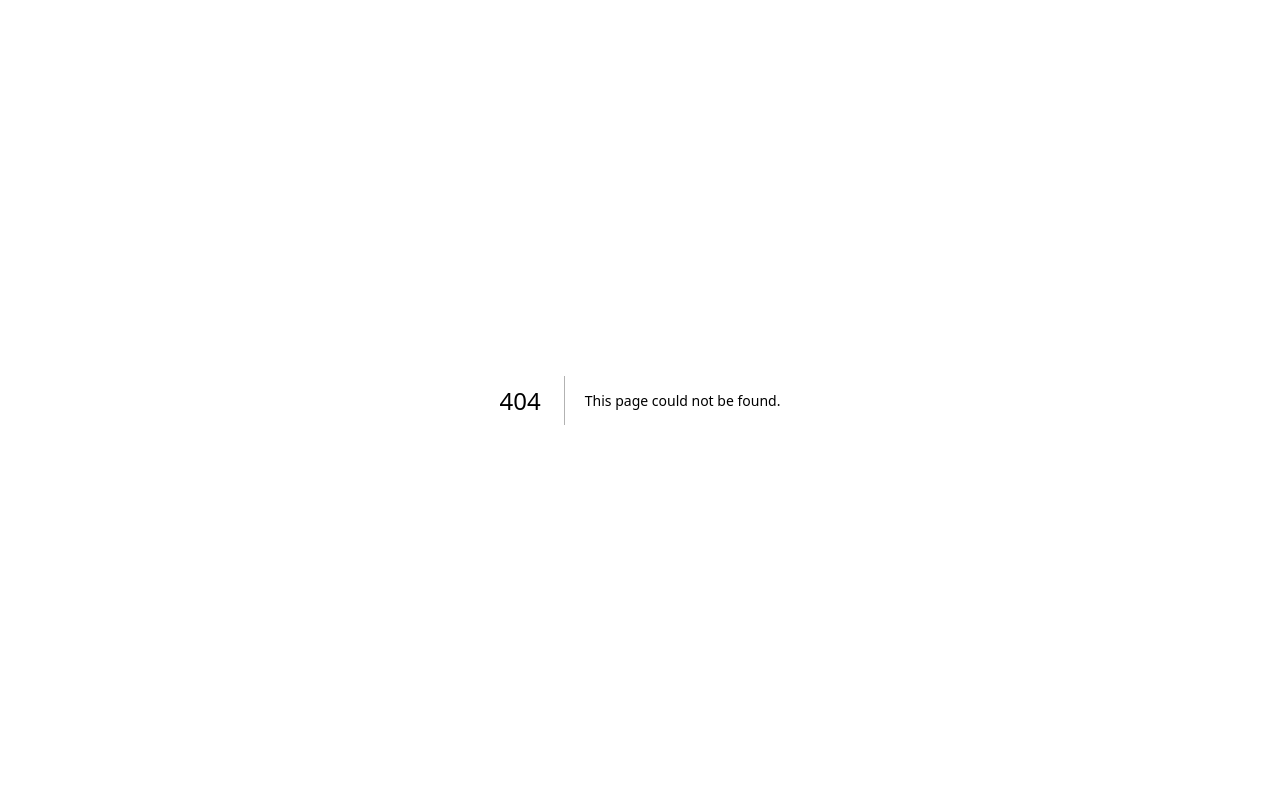
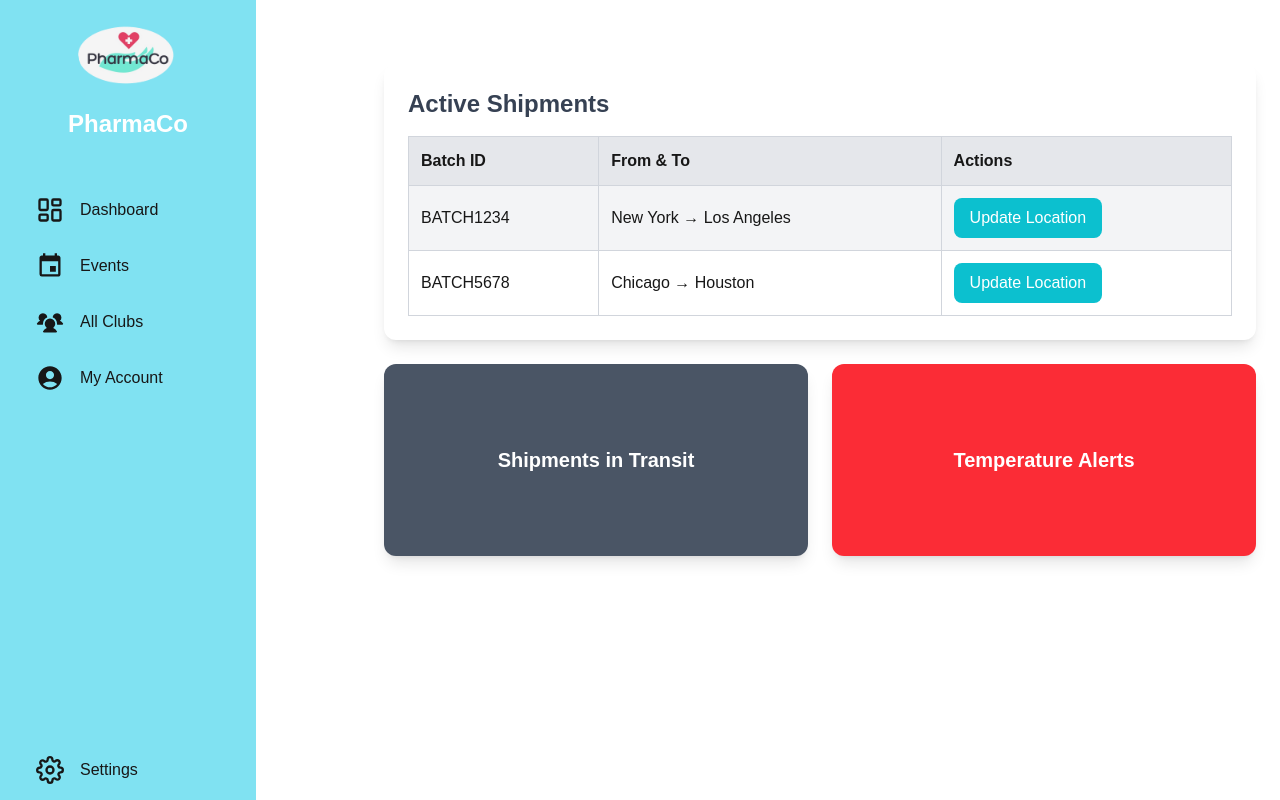
Before and after one commit to Monalisha-Roy/pharma-supply-chain, a Next.js app: page /distributor/shipment in a window 1280 px wide. Before the commit this address had no page. Built offline with nearby package versions, Linux system fonts and the light colour scheme.

Commit message:
updated verify page, distributor dashboard

```diff
--- /dev/null
+++ b/src/app/distributor/page.tsx
@@ -0,0 +1,33 @@
+import SideBar from "@/component/SideBar";
+
+export default function Manufacturer() {
+    return (
+        <div className="w-full min-h-screen bg-white flex">
+            {/* Sidebar */}
+            <SideBar />
+
+            {/* Main Content */}
+            <div className="flex-1 p-6 ml-10 mt-10 flex flex-col space-y-6">
+
+                {/* GPS Tracking (Landscape Box) */}
+                <div className="bg-[#0cc0cf] bg-opacity-60 text-white rounded-xl shadow-lg p-6 h-52 flex items-center justify-center text-2xl font-semibold">
+                    GPS Tracking of Shipments
+                </div>
+
+                {/* Bottom Two Boxes */}
+                <div className="grid grid-cols-2 gap-6">
+
+                    {/* Shipments in Transit */}
+                    <div className="bg-gray-600 bg-opacity-60 text-white rounded-xl shadow-lg p-6 h-48 flex items-center justify-center text-xl font-semibold">
+                        Shipments in Transit
+                    </div>
+
+                    {/* Temperature Alerts */}
+                    <div className="bg-red-500 bg-opacity-60 text-white rounded-xl shadow-lg p-6 h-48 flex items-center justify-center text-xl font-semibold">
+                        Temperature Alerts
+                    </div>
+                </div>
+            </div>
+        </div>
+    );
+}
--- /dev/null
+++ b/src/app/distributor/shipment/page.tsx
@@ -0,0 +1,65 @@
+import SideBar from "@/component/SideBar";
+
+export default function DistributorShipment() {
+    return (
+        <div className="w-full min-h-screen bg-white flex">
+            {/* Sidebar */}
+            <SideBar />
+
+            {/* Main Content */}
+            <div className="flex-1 p-6 ml-10 mt-10 flex flex-col space-y-6">
+
+                {/* Active Shipments Table */}
+                <div className="bg-white rounded-xl shadow-lg p-6">
+                    <h2 className="text-2xl font-semibold text-gray-700 mb-4">Active Shipments</h2>
+                    <div className="overflow-x-auto">
+                        <table className="w-full border-collapse border border-gray-300">
+                            <thead className="bg-gray-200">
+                                <tr>
+                                    <th className="border border-gray-300 p-3 text-left">Batch ID</th>
+                                    <th className="border border-gray-300 p-3 text-left">From & To</th>
+                                    <th className="border border-gray-300 p-3 text-left">Actions</th>
+                                </tr>
+                            </thead>
+                            <tbody>
+                                {/* Sample Data Row */}
+                                <tr className="bg-gray-100">
+                                    <td className="border border-gray-300 p-3">BATCH1234</td>
+                                    <td className="border border-gray-300 p-3">New York → Los Angeles</td>
+                                    <td className="border border-gray-300 p-3">
+                                        <button className="px-4 py-2 bg-[#0cc0cf] text-white rounded-lg hover:bg-opacity-80">
+                                            Update Location
+                                        </button>
+                                    </td>
+                                </tr>
+                                <tr>
+                                    <td className="border border-gray-300 p-3">BATCH5678</td>
+                                    <td className="border border-gray-300 p-3">Chicago → Houston</td>
+                                    <td className="border border-gray-300 p-3">
+                                        <button className="px-4 py-2 bg-[#0cc0cf] text-white rounded-lg hover:bg-opacity-80">
+                                            Update Location
+                                        </button>
+                                    </td>
+                                </tr>
+                            </tbody>
+                        </table>
+                    </div>
+                </div>
+
+                {/* Bottom Two Boxes */}
+                <div className="grid grid-cols-2 gap-6">
+
+                    {/* Shipments in Transit */}
+                    <div className="bg-gray-600 bg-opacity-60 text-white rounded-xl shadow-lg p-6 h-48 flex items-center justify-center text-xl font-semibold">
+                        Shipments in Transit
+                    </div>
+
+                    {/* Temperature Alerts */}
+                    <div className="bg-red-500 bg-opacity-60 text-white rounded-xl shadow-lg p-6 h-48 flex items-center justify-center text-xl font-semibold">
+                        Temperature Alerts
+                    </div>
+                </div>
+            </div>
+        </div>
+    );
+}
--- a/src/app/page.tsx
+++ b/src/app/page.tsx
@@ -21,6 +21,16 @@ export default function Home() {
 
       {/* Main Content */}
       <div className="relative z-10 flex flex-col items-center justify-center h-screen space-y-6 text-white text-center">
+
+        {/* Logo with Shadow */}
+        <Image
+          src="/logo.png"
+          alt="Company Logo"
+          width={180}
+          height={180}
+          className="mb-6 drop-shadow-2xl"
+        />
+
         <h1 className="text-4xl font-bold">Pharmaceutical Supply Chain Tracking</h1>
         <p className="text-lg max-w-2xl">Your one-stop solution for safe, verified, and efficient medicine tracking.</p>
 
--- a/src/app/verify/page.tsx
+++ b/src/app/verify/page.tsx
@@ -1,10 +1,10 @@
 "use client";
 
 import Navbar from "@/component/navbar";
-import Link from "next/link";
 import { useRouter } from "next/navigation";
 import { useState } from "react";
 import Image from "next/image";
+import { BsQrCode } from "react-icons/bs";
 
 export default function Verify() {
   const router = useRouter();
@@ -18,13 +18,15 @@ export default function Verify() {
 
   return (
     <div className="w-full min-h-screen relative">
+      {/* Background Image */}
       <div className="absolute inset-0">
         <Image
-          src={"/verifyBg.jpg"}
+          src={"/bg.jpg"}
           alt={"background image"}
-          layout="fill"
-          objectFit="cover"
+          fill
+          style={{ objectFit: "cover" }}
           className="brightness-40"
+          priority
         />
       </div>
 
@@ -33,35 +35,64 @@ export default function Verify() {
         <Navbar />
 
         {/* Main Content */}
-        <div className="flex flex-col items-center justify-center h-screen space-y-6 text-black text-center pt-24">
-          <div className="flex flex-col md:flex-row items-center justify-center space-x-6 w-full max-w-4xl">
-            {/* Verification using Number */}
-            <div className="bg-gray-700 bg-opacity-30 p-10 rounded-lg shadow-2xl flex flex-col items-center space-y-6 w-full md:w-1/2 text-center h-96">
-              <h2 className="text-2xl font-bold text-white">Enter Verification ID</h2>
+        <div className="flex flex-col items-center justify-center min-h-screen py-24 px-4">
+          <div className="flex flex-col md:flex-row items-center justify-center gap-12 w-full max-w-6xl">
+            {/* Verification ID Section */}
+            <div className="bg-white bg-opacity-90 p-10 rounded-2xl shadow-xl flex flex-col items-center space-y-8 w-full md:w-1/2 h-[450px]">
+              <div className="text-center space-y-2">
+                <h2 className="text-3xl font-bold text-gray-800">Verify with Batch ID</h2>
+                <p className="text-gray-600">Enter your Batch ID</p>
+              </div>
+
+              <div className="w-full space-y-6">
                 <input
                   type="text"
-                placeholder="Enter Verification ID"
-                className="p-3 border rounded-md w-full"
+                  placeholder="e.g. 1234567890"
+                  className="p-4 border border-gray-300 rounded-lg w-full focus:ring-2 focus:ring-[#0cc0cf] focus:border-transparent text-lg"
                   value={verificationId}
                   onChange={(e) => setVerificationId(e.target.value)}
                 />
                 <button
                   onClick={handleSubmit}
-                className="p-3 px-5 bg-[#0cc0cf] text-white rounded-lg hover:bg-opacity-100 hover:scale-105 transition transform shadow-lg w-full"
+                  className="p-4 bg-[#0cc0cf] text-white rounded-lg hover:bg-[#0aa8b8] transition-all duration-300 shadow-md w-full font-medium text-lg"
                 >
-                Submit & Verify
+                  Verify Product
                 </button>
               </div>
 
-            {/* Image Scanning */}
-            <div className="bg-gray-700 bg-opacity-30 p-10 rounded-lg shadow-2xl flex flex-col items-center space-y-6 w-full md:w-1/2 text-center h-96">
-              <h2 className="text-2xl font-bold text-white">Scan QR Code</h2>
-              <input type="file" accept="image/*" className="p-3 border rounded-md w-full"/>
-              <button
-                className="p-3 px-5 bg-[#0cc0cf] text-white rounded-lg hover:bg-opacity-100 hover:scale-105 transition transform shadow-lg w-full"
+              <div className="mt-auto text-center text-gray-500 text-sm">
+                <p>Find the Batch ID on your product packaging</p>
+              </div>
+            </div>
+
+            {/* QR Code Section */}
+            <div className="bg-white bg-opacity-90 p-10 rounded-2xl shadow-xl flex flex-col items-center space-y-8 w-full md:w-1/2 h-[450px]">
+              <div className="text-center space-y-2">
+                <h2 className="text-3xl font-bold text-gray-800">Scan QR Code</h2>
+                <p className="text-gray-600">Upload product QR from device</p>
+              </div>
+
+              <div className="flex items-center justify-center bg-gray-100 p-6 rounded-lg w-80 h-80">
+                <BsQrCode className="text-gray-400 w-40 h-40" />
+              </div>
+
+              <div className="w-full space-y-4">
+                <label className="block">
+                  <span className="sr-only">Choose QR image</span>
+                  <input
+                    type="file"
+                    accept="image/*"
+                    className="hidden"
+                    id="qr-upload"
+                  />
+                  <label
+                    htmlFor="qr-upload"
+                    className="p-4 bg-[#0cc0cf] text-white rounded-lg hover:bg-[#0aa8b8] transition-all duration-300 shadow-md w-full font-medium text-lg text-center cursor-pointer block"
                   >
-                Submit & Verify
-              </button>
+                    Upload QR Image
+                  </label>
+                </label>
+              </div>
             </div>
           </div>
         </div>
```
Lines whose indentation alone changed are shown as unchanged.
